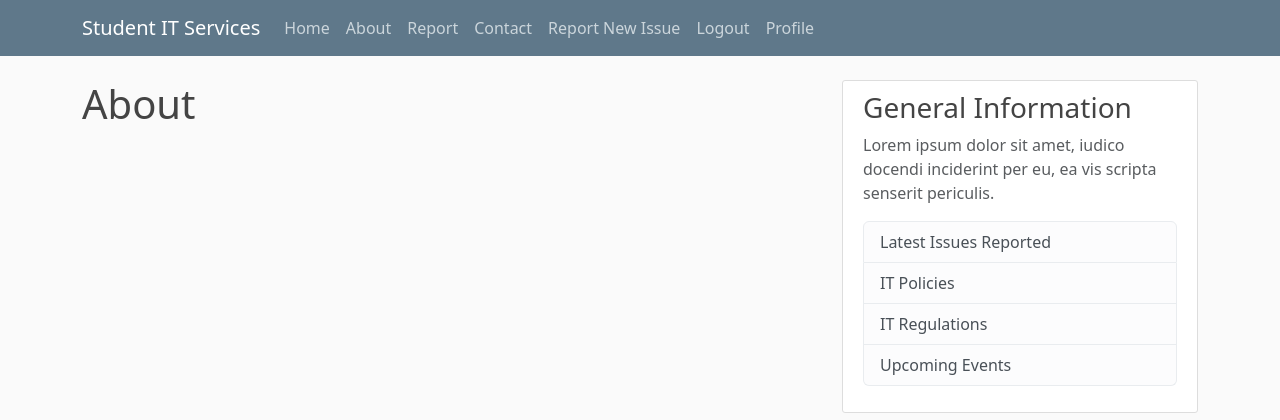
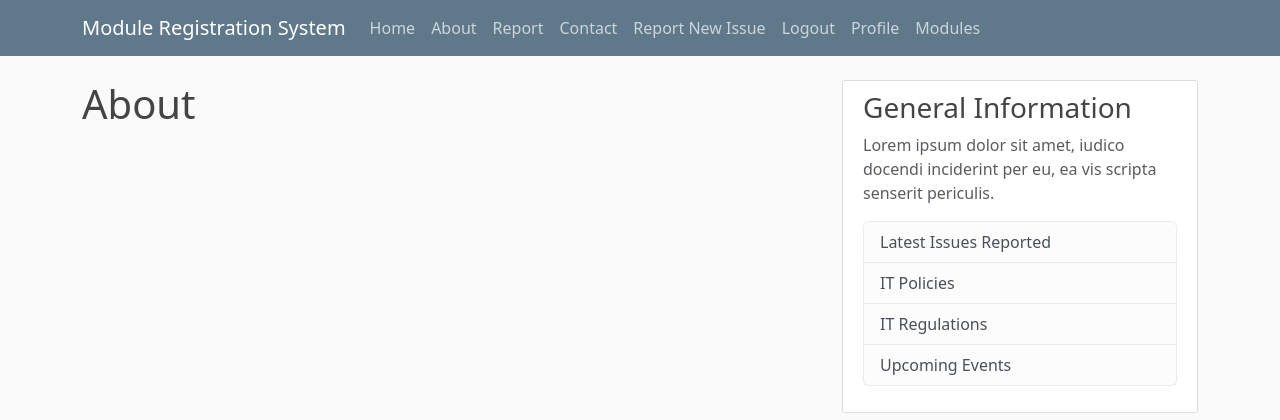
Before and after one commit to leondhallam/Django-app, a Django app: page /about/ in a window 1280 px wide. Shown: the top 420 px of the page. Run offline with Django 5.2, Linux system fonts and the light colour scheme; a user stored in the database is signed in.

Commit message:
Students can register for module from modules page

```diff
--- a/itapps/urls.py
+++ b/itapps/urls.py
@@ -28,6 +28,7 @@ urlpatterns = [
     path('login/', auth_views.LoginView.as_view(template_name='users/login.html'), name='login'),
     path('logout/', auth_views.LogoutView.as_view(template_name='users/logout.html'), name='logout'),
     path('profile/', views.profile, name="profile"),
+    path('module/<int:module_id>/', views.module_detail, name='module_detail'),
 ]
 
 urlpatterns += static(settings.MEDIA_URL, document_root=settings.MEDIA_ROOT)
--- a/itreporting/templates/itreporting/base.html
+++ b/itreporting/templates/itreporting/base.html
@@ -12,7 +12,7 @@
     <link href="https://cdn.jsdelivr.net/npm/bootstrap@5.3.3/dist/css/bootstrap.min.css" rel="stylesheet" integrity="sha384-QWTKZyjpPEjISv5WaRU9OFeRpok6YctnYmDr5pNlyT2bRjXh0JMhjY6hW+ALEwIH" crossorigin="anonymous">
     <link rel="stylesheet" type="text/css" href="{% static 'css/styles.css' %}" />
 
-    <title>Student IT Services - {{title}}</title>
+    <title>Module  Registration System - {{title}}</title>
 </head>
 
 <body>
@@ -20,7 +20,7 @@
         <header class="site-header">
             <nav class="navbar navbar-expand-md navbar-dark bg-steel fixed-top">
                 <div class="container">
-                <a class="navbar-brand mr-4" href="{% url 'itreporting:home' %}">Student IT Services</a>
+                <a class="navbar-brand mr-4" href="{% url 'itreporting:home' %}">Module  Registration System</a>
                 <button class="navbar-toggler" type="button" data-toggle="collapse" data-target="#navbarToggle"
                     aria-controls="navbarToggle" aria-expanded="false" aria-label="Toggle navigation">
                     <span class="navbar-toggler-icon"></span>
@@ -42,6 +42,7 @@
                         style="background:none; border:none; cursor:pointer;">Logout</button>
                         </form>
                         <a class="nav-tem nav-link" href="{% url 'profile' %}">Profile</a>
+                        <a class="nav-tem nav-link" href="{% url 'itreporting:modules' %}">Modules</a>
                         {% else %}
                         <a class="nav-item nav-link" href="{% url 'login' %}">Login</a>
                         <a class="nav-item nav-link" href="{% url 'register' %}">Register</a>
--- a/itreporting/urls.py
+++ b/itreporting/urls.py
@@ -15,6 +15,8 @@ urlpatterns = [
     path('issue/new', PostCreateView.as_view(), name = 'issue-create'),
     path('issues/<int:pk>/update/', PostUpdateView.as_view(), name = 'issue-update'),
     path('issues/<int:pk>/delete/', PostDeleteView.as_view(), name = 'issue-delete'),
+    path('modules/', views.modules, name='modules'),
+    path('module/<int:module_id>/', views.module_detail, name='module_detail'),
 ]
 
 if settings.DEBUG:
--- a/itreporting/views.py
+++ b/itreporting/views.py
@@ -1,18 +1,19 @@
-from django.shortcuts import render, redirect
+from django.shortcuts import render, get_object_or_404, redirect
 from django.http import HttpResponse
 from django.views.generic import ListView, DetailView, CreateView, UpdateView, DeleteView
 from django.urls import reverse_lazy
 from .models import Issue
+from django.contrib.auth.decorators import login_required
 from django.contrib.auth.mixins import LoginRequiredMixin, UserPassesTestMixin
 from django.views.generic.edit import DeleteView
 import requests
 from .forms import ContactForm
-from .models import ContactSubmission
+from .models import ContactSubmission, Module, ModuleRegistration
 from django.core.mail import EmailMessage
+from django.contrib import messages
 
 
 def home(request):
-
     url = 'https://api.openweathermap.org/data/2.5/weather?q={},{}&units=metric&appid={}'
     cities = [('Sheffield', 'UK'), ('Melaka', 'Malaysia'), ('Bandung', 'Indonesia')]
     weather_data = []
@@ -74,6 +75,41 @@ def report(request):
     daily_report = {'issues': Issue.objects.all(), 'title': 'Issues Reported'}
     return render(request, 'itreporting/report.html', daily_report)
 
+def modules(request):
+    modules = Module.objects.all()
+
+    context = {
+        'modules': modules,
+    }
+
+    return render(request, 'itreporting/modules.html', context)
+
+@login_required
+def module_detail(request, module_id):
+    module = get_object_or_404(Module, id=module_id)
+    user_courses = request.user.groups.all()
+
+    if request.method == 'POST':
+        if any(course in user_courses for course in module.courses_allowed.all()):
+            if 'register' in request.POST:
+                ModuleRegistration.objects.create(user=request.user, module=module)
+                messages.success(request, f'You have successfully registered for {module.name}')
+            elif 'unregister' in request.POST:
+                registration = ModuleRegistration.objects.filter(user=request.user, module=module).first()
+                if registration:
+                    registration.delete()
+                    messages.success(request, f'You have successfully unregistered from {module.name}')
+        else:
+            messages.error(request, 'You must be enrolled in a course that allows this module to register.')
+
+        return redirect('module_detail', module_id=module.id)
+
+    context = {'module': module}
+    return render(request, 'itreporting/module_detail.html', context)
+
+
+
+
 class PostListView(ListView):
     model = Issue
     ordering = ['-date_submitted']
```
Also changed, not shown: itreporting/models.py (+12 -0 lines), itreporting/templates/itreporting/module_detail.html (added, +21 -0 lines), itreporting/templates/itreporting/modules.html (added, +14 -0 lines), users/views.py (+29 -8 lines), itreporting/migrations/0005_moduleregistration.py (added).
